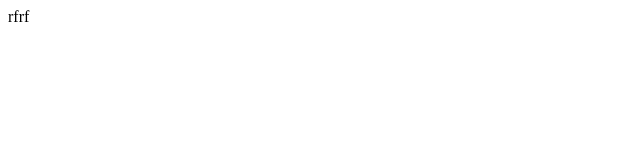
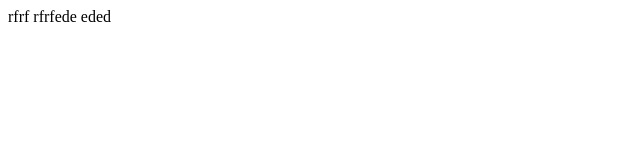
Before and after one commit to a1k2f3/hello, a plain HTML site: page index.html in a window 1280 px wide. Shown: the whole page, without its empty margins (0-640 px from the left). Drawn offline with Linux system fonts and the light colour scheme.

Commit message:
rffrfrrfrf

```diff
--- a/index.html
+++ b/index.html
@@ -7,6 +7,7 @@
 </head>
 <body>
     rfrf
-
+    rfrfede
+    eded
 </body>
 </html>
```
